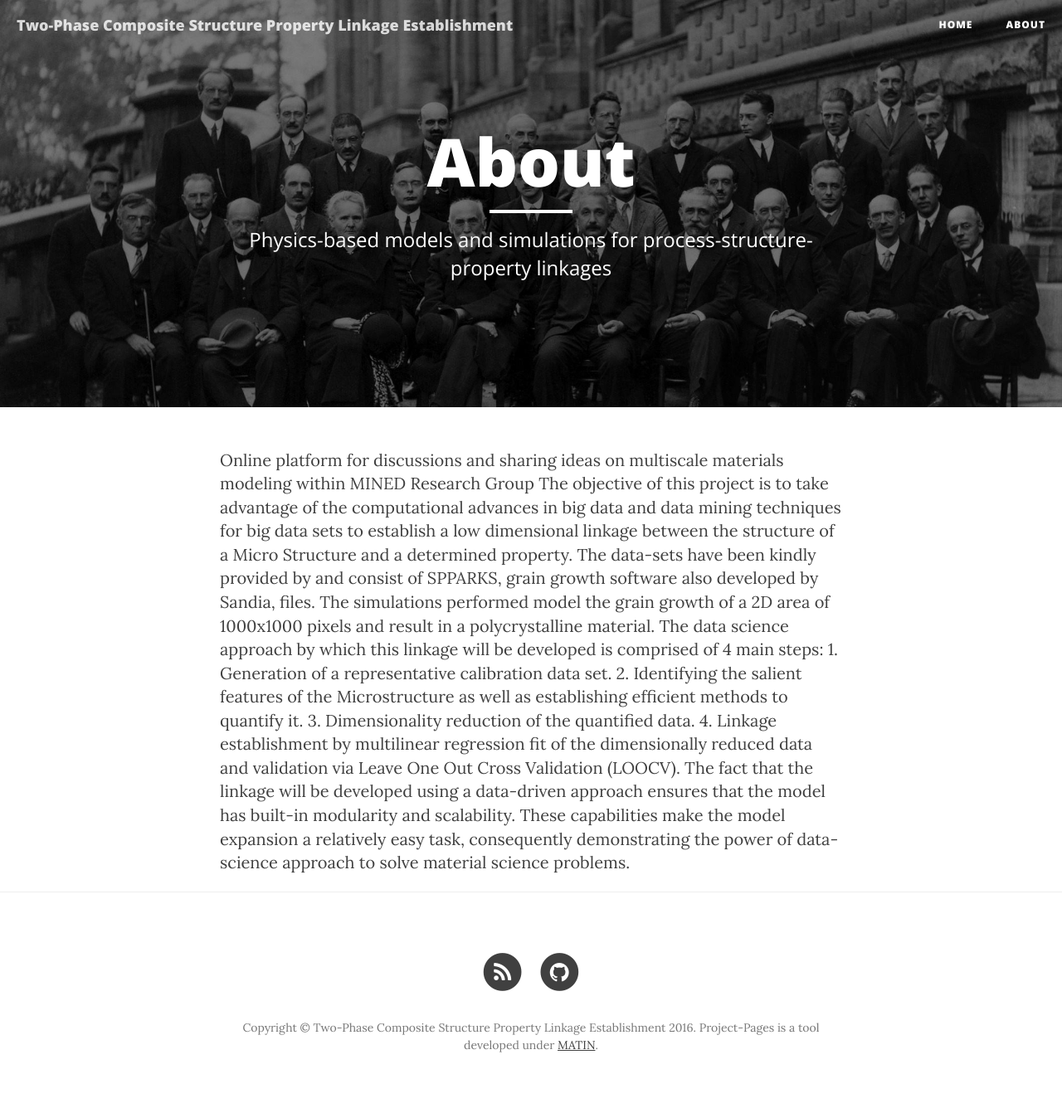
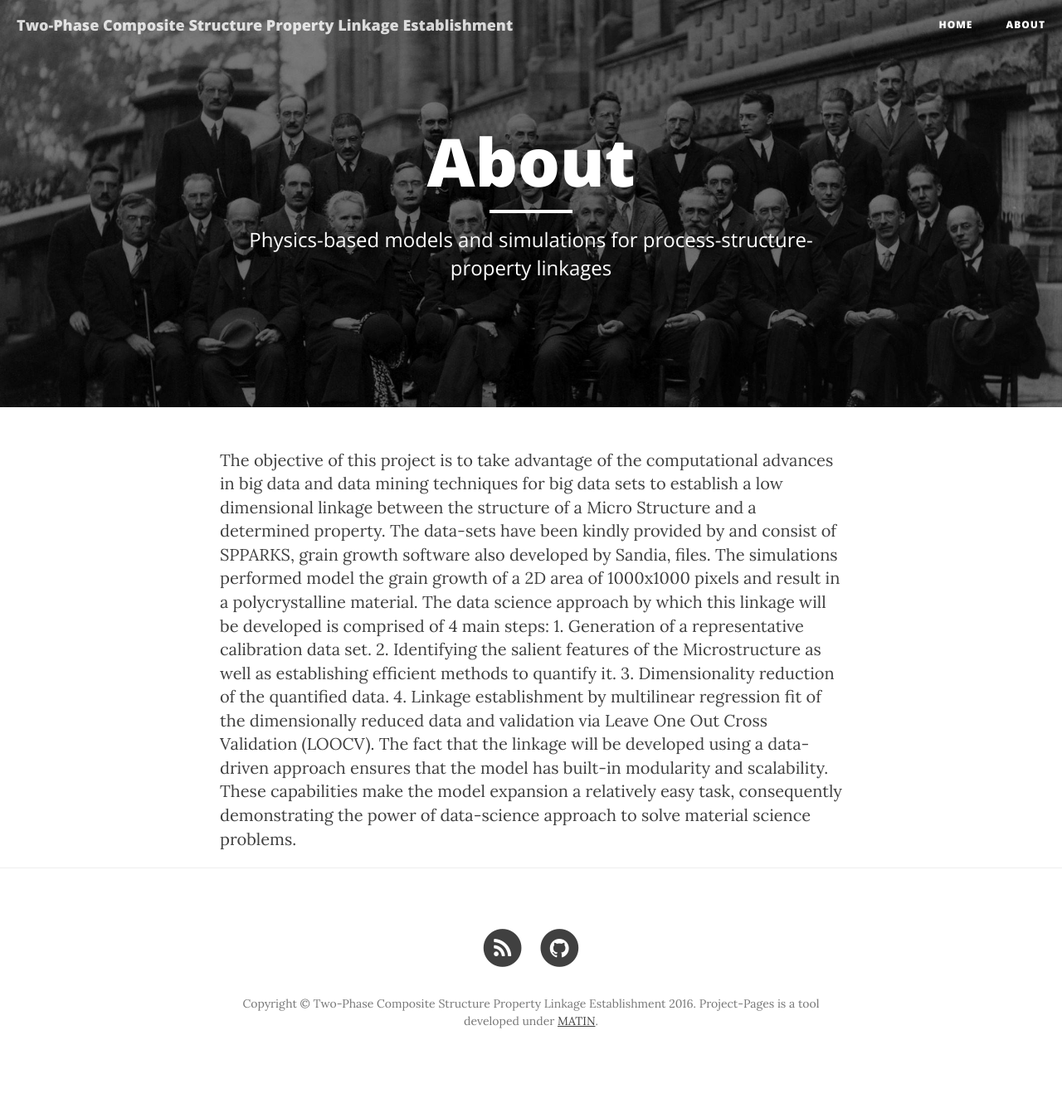
Before and after one commit to dmontesdocaz/GT-Sandia_Collaboration, a Jekyll site: the page built from about.html, in a window 1280 px wide. Shown: the whole page at 83% size. Built offline with Jekyll 4.4.1, drawn with Linux system fonts in a browser that asks for light colours; nearby versions of some CDN libraries; after the commit the page ends 1307 px from its top, so only the background shows below that.

Commit message:
Update about.html

```diff
--- a/about.html
+++ b/about.html
@@ -5,7 +5,6 @@ description: "About these pages"
 header-img: "img/home-bg.jpg"
 ---
 
-Online platform for discussions and sharing ideas on multiscale materials modeling within <a href="http://mined.gatech.edu">MINED Research Group</a>
 The objective of this project is to take advantage of the computational advances in big data and data mining techniques for big data sets to establish a low dimensional linkage between the structure of a Micro Structure and a determined property.
 
 The data-sets have been kindly provided by <a href="http://www.sandia.gov/" Sandia National Lab</a> and consist of SPPARKS, grain growth software also developed by Sandia, files. The simulations performed model the grain growth of a 2D area of 1000x1000 pixels and result in a polycrystalline material.
```
